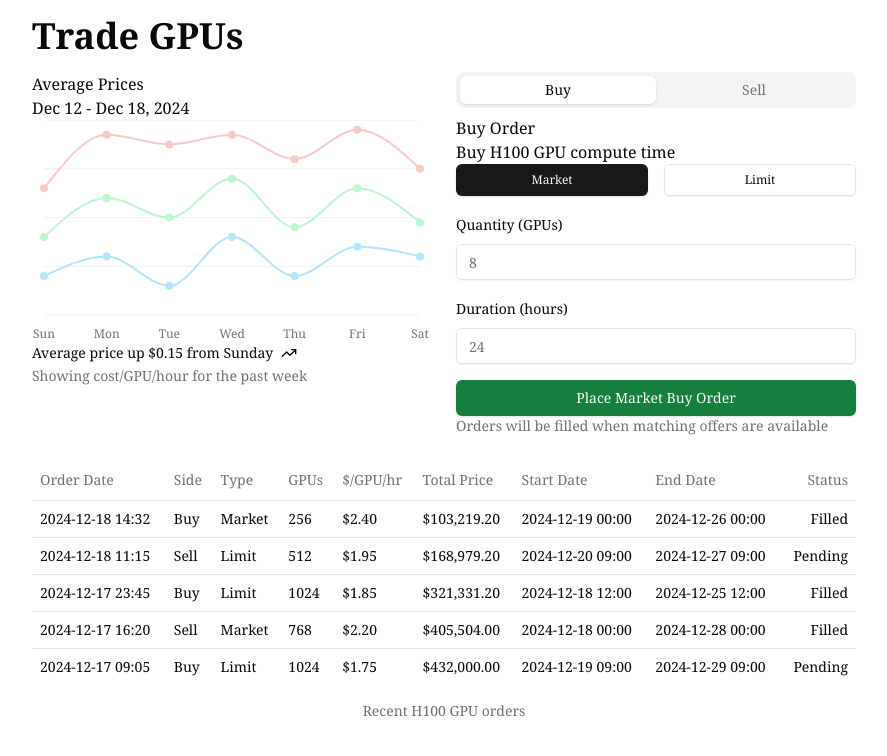
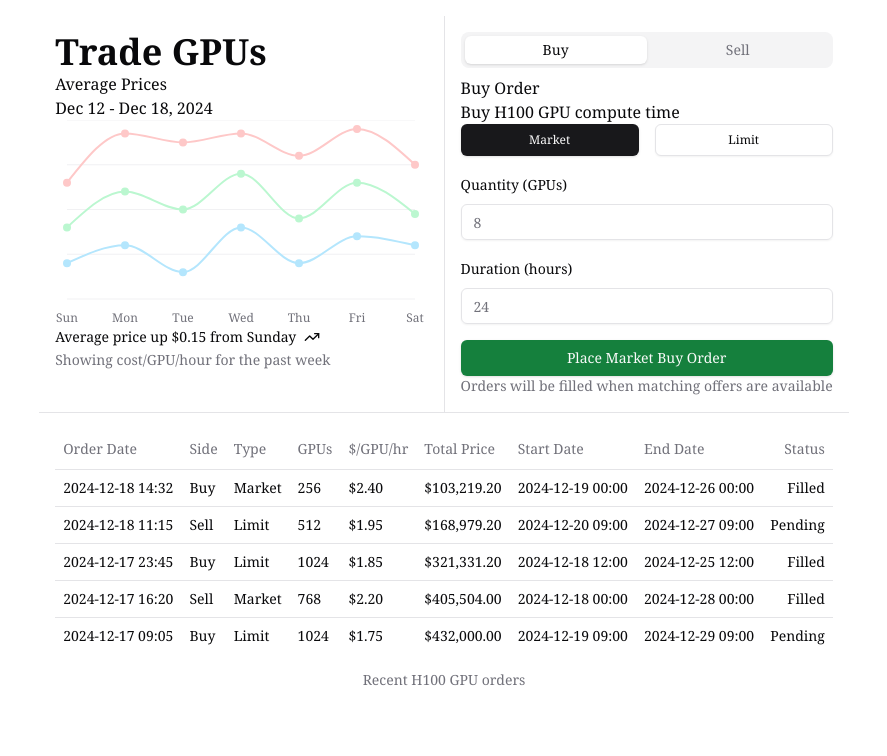
Before and after one commit to darzyx/gpu-auction-house, a Next.js app: page / in a window 1280 px wide. Shown: the top 756 px of the page, without its empty margins (196-1083 px from the left). Built offline with nearby package versions, Linux system fonts and the light colour scheme.

Commit message:
Update layout styles: padding, add separators

```diff
--- a/package.json
+++ b/package.json
@@ -10,6 +10,7 @@
     },
     "dependencies": {
         "@radix-ui/react-label": "^2.1.0",
+        "@radix-ui/react-separator": "^1.1.0",
         "@radix-ui/react-slot": "^1.1.0",
         "@radix-ui/react-tabs": "^1.1.1",
         "class-variance-authority": "^0.7.0",
--- a/src/app/page.tsx
+++ b/src/app/page.tsx
@@ -1,20 +1,27 @@
 import OrderHistory from "@/components/order-history";
 import PriceHistory from "@/components/price-history";
 import TradingForm from "@/components/trading-form";
+import { Separator } from "@/components/ui/separator";
 
 export default function Home() {
     return (
-        <div className="p-4">
-            <h1 className="mb-4">Trade GPUs</h1>
-            <div className="w-full grid grid-cols-2 gap-6 mb-6">
-                <div>
+        <div className="p-4 flex flex-col">
+            <div className="w-full grid grid-cols-[1fr_auto_1fr]">
+                <div className="p-4">
+                    <h1>Trade GPUs</h1>
                     <PriceHistory />
                 </div>
                 <div>
+                    <Separator orientation="vertical" />
+                </div>
+                <div className="p-4">
                     <TradingForm />
                 </div>
             </div>
-            <OrderHistory />
+            <Separator />
+            <div className="p-4">
+                <OrderHistory />
+            </div>
         </div>
     );
 }
--- a/src/components/trading-form.tsx
+++ b/src/components/trading-form.tsx
@@ -12,7 +12,7 @@ export default function TradingForm() {
     const [sellOrderType, setSellOrderType] = useState("market");
 
     return (
-        <div className="w-[400px]">
+        <div>
             <Tabs defaultValue="buy">
                 <TabsList className="grid w-full grid-cols-2">
                     <TabsTrigger value="buy">Buy</TabsTrigger>
--- /dev/null
+++ b/src/components/ui/separator.tsx
@@ -0,0 +1,31 @@
+"use client"
+
+import * as React from "react"
+import * as SeparatorPrimitive from "@radix-ui/react-separator"
+
+import { cn } from "@/lib/utils"
+
+const Separator = React.forwardRef<
+  React.ElementRef<typeof SeparatorPrimitive.Root>,
+  React.ComponentPropsWithoutRef<typeof SeparatorPrimitive.Root>
+>(
+  (
+    { className, orientation = "horizontal", decorative = true, ...props },
+    ref
+  ) => (
+    <SeparatorPrimitive.Root
+      ref={ref}
+      decorative={decorative}
+      orientation={orientation}
+      className={cn(
+        "shrink-0 bg-border",
+        orientation === "horizontal" ? "h-[1px] w-full" : "h-full w-[1px]",
+        className
+      )}
+      {...props}
+    />
+  )
+)
+Separator.displayName = SeparatorPrimitive.Root.displayName
+
+export { Separator }
```
Also changed, not shown: 1 other file (tests, documents, lock files or other folders).
